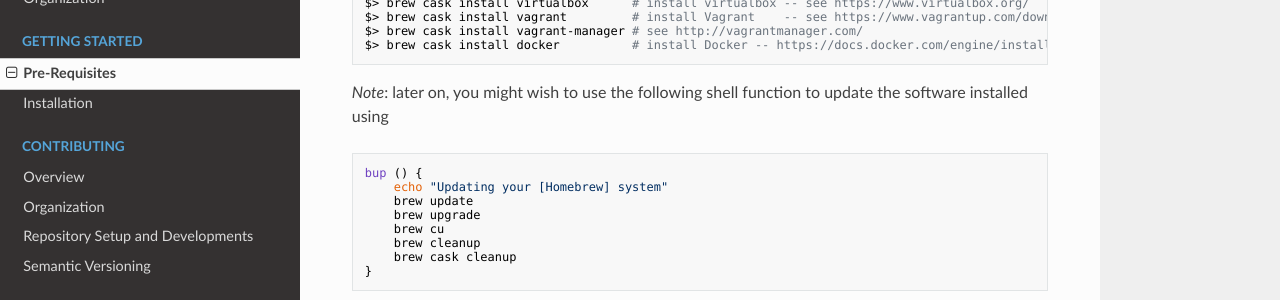
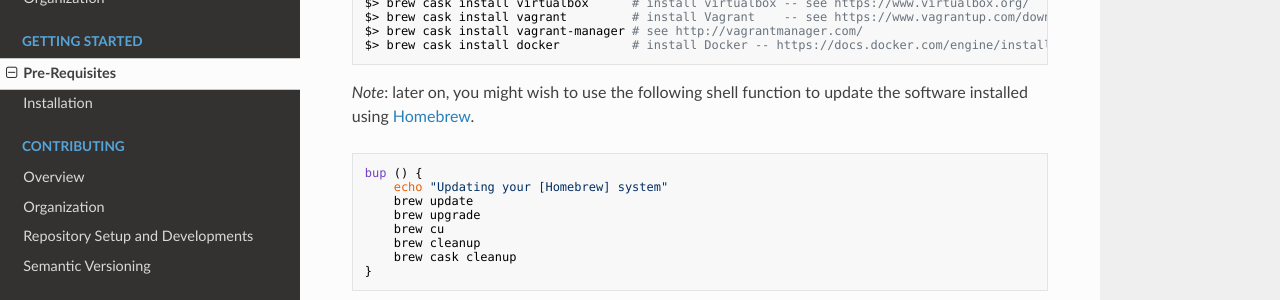
Before and after one commit to Falkor/tutorials-BD-ML, an MkDocs documentation site: the page built from docs/setup/preliminaries.md, in a window 1280 px wide and 900 px high, scrolled down 1133 px. Shown: the part 151-451 px from the top of the window. Built offline with MkDocs 1.6.1, drawn with Linux system fonts in a browser that asks for light colours; nearby versions of some CDN libraries; old or Windows-style settings are respelled for this version of MkDocs.

Commit message:
up
Signed-off-by: Sebastien Varrette <Sebastien.Varrette@uni.lu>

````diff
--- a/docs/setup/preliminaries.md
+++ b/docs/setup/preliminaries.md
@@ -46,7 +46,7 @@ $> brew cask install vagrant-manager # see http://vagrantmanager.com/
 $> brew cask install docker          # install Docker -- https://docs.docker.com/engine/installation/mac/
 ~~~
 
-_Note_: later on, you might wish to use the following shell function to update the software installed using
+_Note_: later on, you might wish to use the following shell function to update the software installed using [Homebrew](http://brew.sh/).
 
 ```bash
 bup () {
````
Also changed, not shown: docs/contributing/.#setup.md (deleted, +0 -1 lines).
